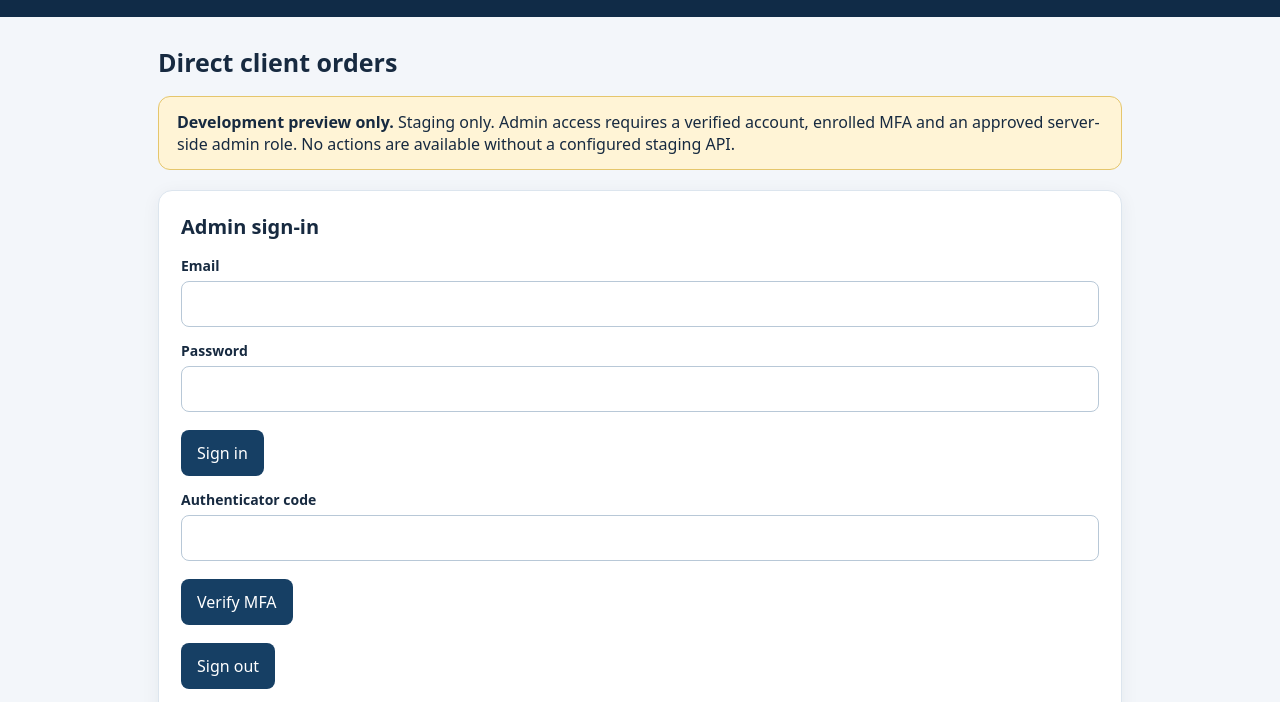
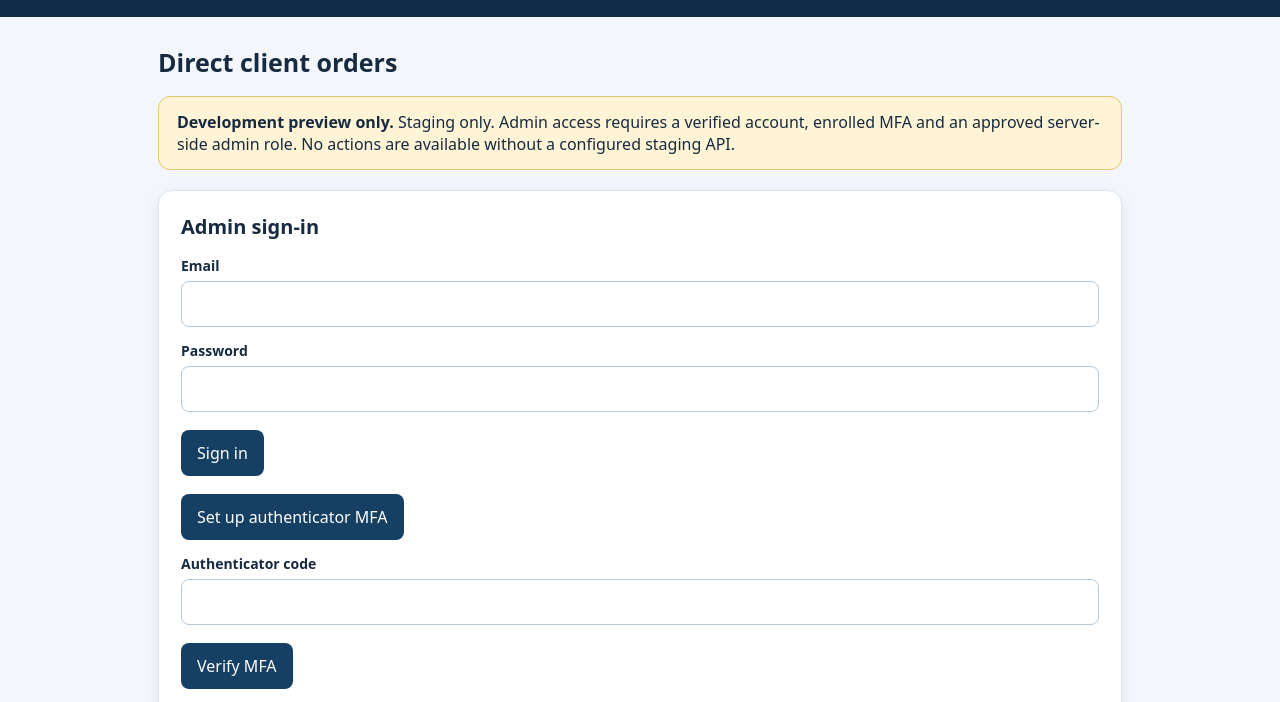
Before and after one commit to sheryarahmed00/nextgenca-website, a plain HTML site: page portal-prototype/admin/index.html in a window 1280 px wide. Shown: the part 75-777 px from the top of the page. Drawn offline with Linux system fonts and the light colour scheme; a script that the page names is missing.

Commit message:
feat(portal): add authenticator MFA enrollment interface

```diff
--- a/portal-prototype/admin/index.html
+++ b/portal-prototype/admin/index.html
@@ -15,7 +15,7 @@ button{background:#163f64;color:white;border:0;border-radius:8px;padding:12px 16
 <header><strong>NextGen Chartered Accountant</strong><div>Client Portal · Admin workspace</div></header>
 <main><h1>Direct client orders</h1>
 <div class="notice"><strong>Development preview only.</strong> Staging only. Admin access requires a verified account, enrolled MFA and an approved server-side admin role. No actions are available without a configured staging API.</div>
-<section class="panel"><h2>Admin sign-in</h2><form id="admin-login"><label for="admin-email">Email</label><input id="admin-email" type="email" autocomplete="email" required><label for="admin-password">Password</label><input id="admin-password" type="password" autocomplete="current-password" required><button type="submit">Sign in</button></form><form id="admin-mfa"><label for="mfa-code">Authenticator code</label><input id="mfa-code" inputmode="numeric" autocomplete="one-time-code" pattern="[0-9]{6}" maxlength="6" required><button type="submit">Verify MFA</button></form><button id="admin-logout" type="button">Sign out</button><p id="admin-status" role="status" aria-live="polite"></p></section><div class="grid">
+<section class="panel"><h2>Admin sign-in</h2><form id="admin-login"><label for="admin-email">Email</label><input id="admin-email" type="email" autocomplete="email" required><label for="admin-password">Password</label><input id="admin-password" type="password" autocomplete="current-password" required><button type="submit">Sign in</button></form><div id="mfa-enrolment"><button id="enrol-mfa" type="button">Set up authenticator MFA</button><div id="mfa-setup" hidden><p class="muted">Scan this QR code with your authenticator app. Then enter the six-digit code below.</p><img id="mfa-qr" alt="Authenticator setup QR code" width="180" height="180"><p id="mfa-secret" class="muted"></p></div></div><form id="admin-mfa"><label for="mfa-code">Authenticator code</label><input id="mfa-code" inputmode="numeric" autocomplete="one-time-code" pattern="[0-9]{6}" maxlength="6" required><button type="submit">Verify MFA</button></form><button id="admin-logout" type="button">Sign out</button><p id="admin-status" role="status" aria-live="polite"></p></section><div class="grid">
 <section class="panel"><h2>Register direct order</h2><p class="muted">For clients contacting NextGen by phone, WhatsApp or email.</p>
 <label for="customer">Customer account ID</label><input id="customer" placeholder="Verified customer UUID" required disabled>
 <label for="source">Order source</label><select id="source" disabled><option value="whatsapp">WhatsApp</option><option value="phone">Phone</option><option value="email">Email</option><option value="in_person">In person</option></select>
```
